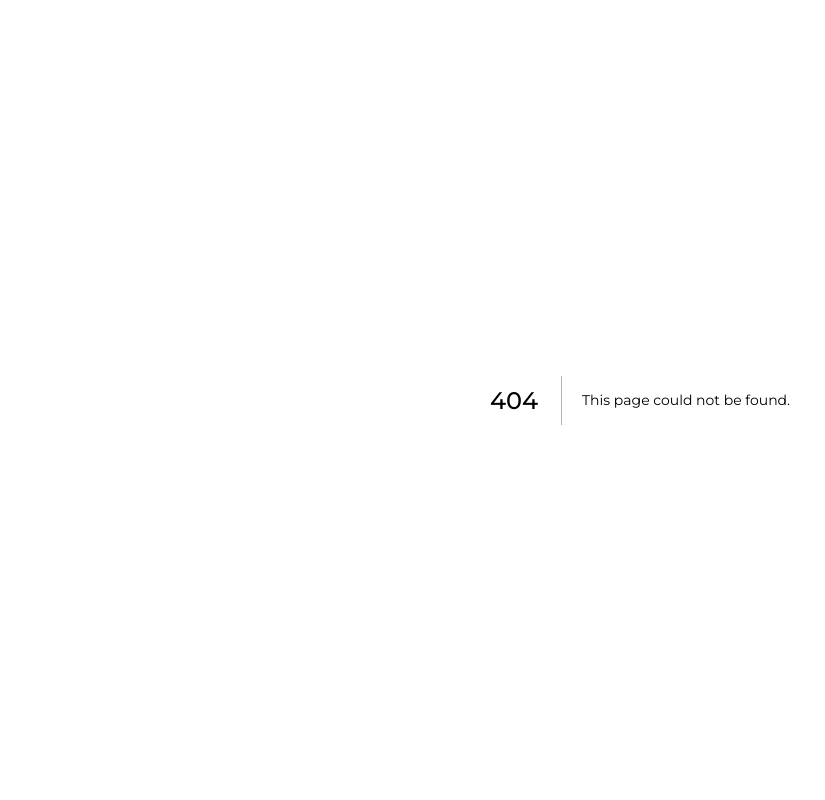
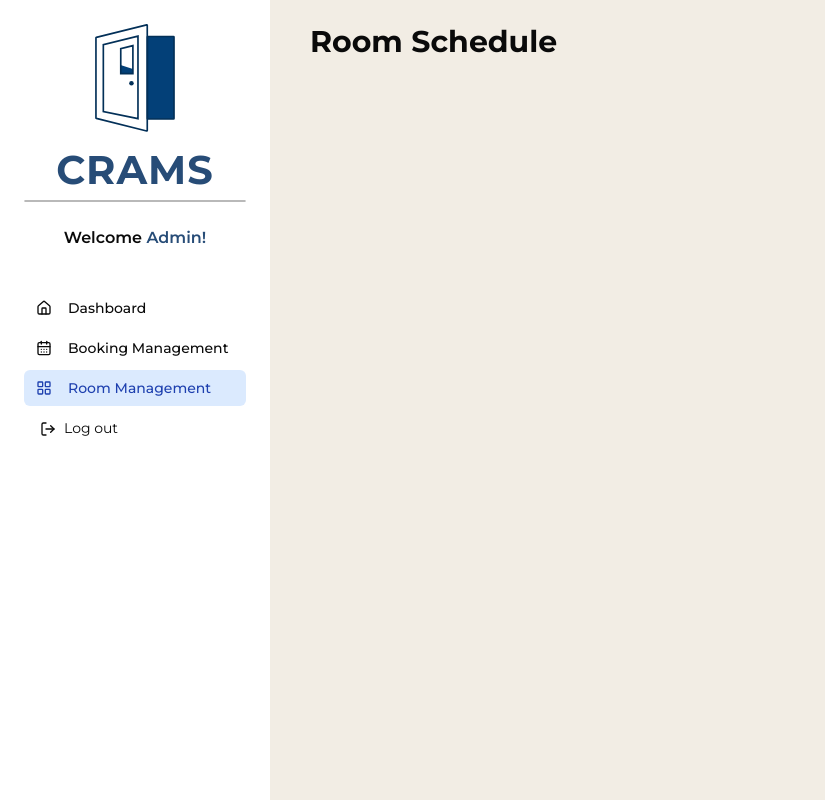
Before and after one commit to MakkuHuqueriza/CRAMS, a Next.js app: page /admin/room-management in a window 1280 px wide. Before the commit this address had no page. Shown: the whole page, without its empty margins (0-825 px from the left). Built offline with nearby package versions, Linux system fonts and the light colour scheme.

Commit message:
feat: added the admin room-management page folder

```diff
--- /dev/null
+++ b/src/app/admin/room-management/page.tsx
@@ -0,0 +1,15 @@
+import React from "react";
+import Sidebar from "@/app/admin/Sidebar";
+
+const page = () => {
+  return (
+    <div className="flex h-screen overflow-hidden">
+      <Sidebar />
+      <main className="flex-1 bg-[#f2ede4] py-6 px-10 overflow-y-auto">
+        <h1 className="text-3xl font-bold mb-6">Room Schedule</h1>
+      </main>
+    </div>
+  );
+};
+
+export default page;
```
Also changed, not shown: src/app/components/PendingReservations.tsx (added).
